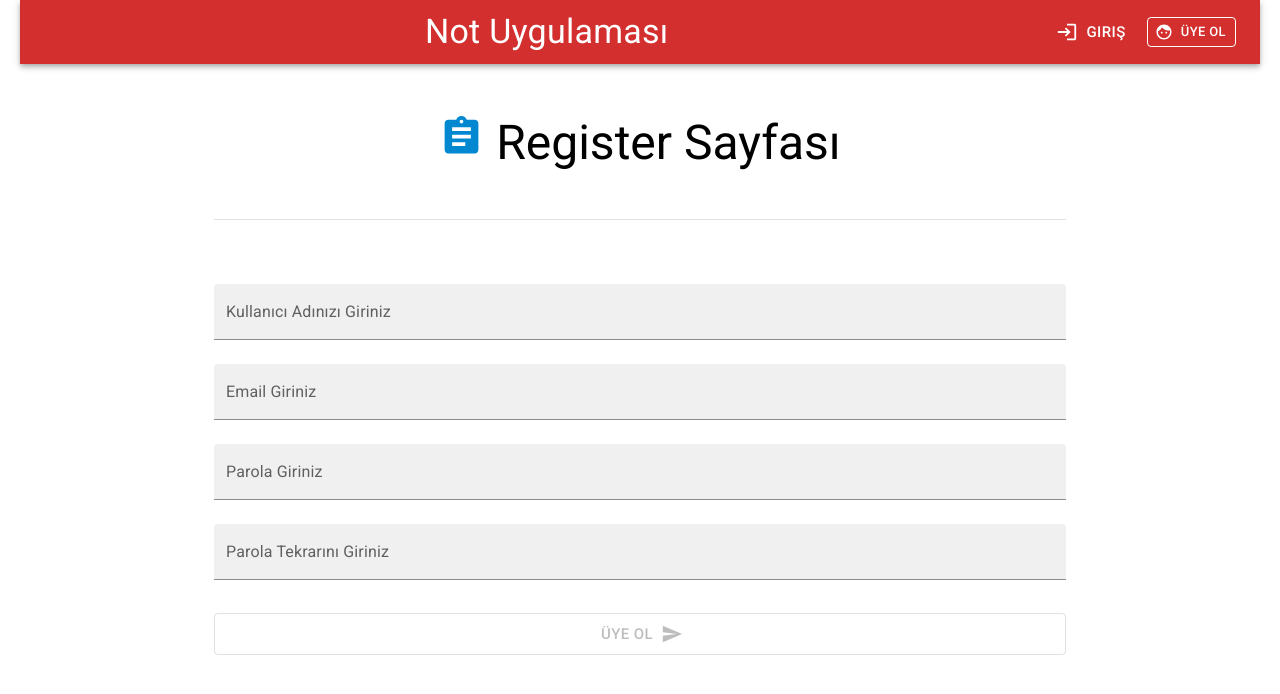
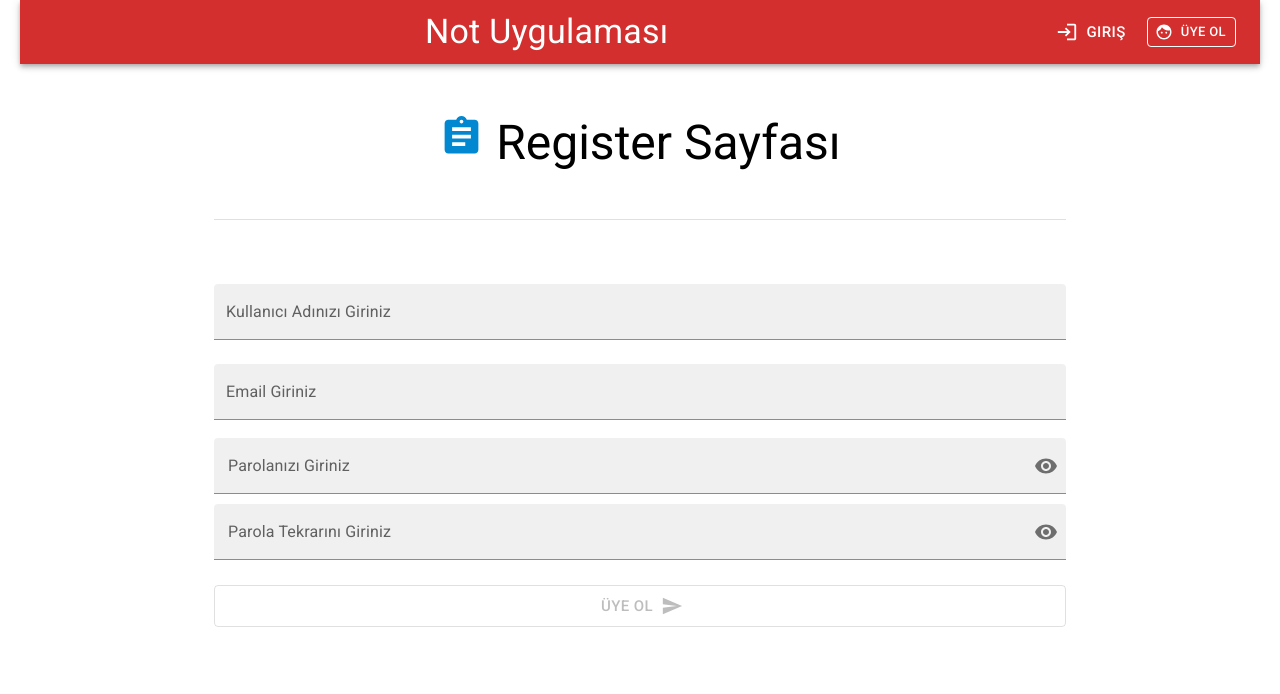
Before and after one commit to MusabBayram/mern-stack, a React (Create React App) app in the folder frontend/: page /register in a window 1280 px wide. Shown: the top 694 px of the page. Built offline with nearby package versions, Linux system fonts and the light colour scheme.

Commit message:
password visibility

```diff
--- a/frontend/src/pages/Register.jsx
+++ b/frontend/src/pages/Register.jsx
@@ -15,6 +15,13 @@ import Divider from '@mui/material/Divider';
 import Stack from '@mui/material/Stack';
 import Typography from '@mui/material/Typography';
 import Container from '@mui/material/Container';
+import Visibility from '@mui/icons-material/Visibility';
+import VisibilityOff from '@mui/icons-material/VisibilityOff';
+import IconButton from '@mui/material/IconButton';
+import InputAdornment from '@mui/material/InputAdornment';
+import FilledInput from '@mui/material/FilledInput';
+import InputLabel from '@mui/material/InputLabel';
+import FormControl from '@mui/material/FormControl';
 
 function Register() {
 
@@ -34,6 +41,8 @@ function Register() {
 
   const [buttonDisabled,setButtonDisabled]=useState(true)
 
+  const [showPassword,setShowPassword]=useState(false)
+
   const onChange = (e) => {
     setFormData((onceki)=>({
       ...onceki,
@@ -45,6 +54,10 @@ function Register() {
 	  }
 
   }
+
+  const handleClickShowPassword = () => {
+    setShowPassword(!showPassword)
+  };
 
   const onSubmit = (e) => {
     e.preventDefault()
@@ -79,62 +92,6 @@ function Register() {
     <Spinner />
   }
 
-  // return (
-  //   <>
-  //     <section className='heading'>
-  //       <h1>
-  //         <FaUser /> Üyelik Oluştur
-  //       </h1>
-  //     </section>
-  //     <section className='form'>
-  //       <form onSubmit={onSubmit}>
-  //         <div className='form-group'>
-  //           <input
-  //             type="text"
-  //             className='form-control'
-  //             id="kullaniciAd"
-  //             name="kullaniciAd"
-  //             value={kullaniciAd}
-  //             placeholder="Kullanıcı Ad Giriniz"
-  //             onChange={onChange} />
-  //         </div>
-  //         <div className='form-group'>
-  //           <input
-  //             type="email"
-  //             className='form-control'
-  //             id="email"
-  //             name="email"
-  //             value={email}
-  //             placeholder="Email Giriniz"
-  //             onChange={onChange} />
-  //         </div>
-  //         <div className='form-group'>
-  //           <input
-  //             type="password"
-  //             className='form-control'
-  //             id="parola"
-  //             name="parola"
-  //             value={parola}
-  //             placeholder="Parola Giriniz"
-  //             onChange={onChange} />
-  //         </div>
-  //         <div className='form-group'>
-  //           <input
-  //             type="password"
-  //             className='form-control'
-  //             id="parolaKontrol"
-  //             name="parolaKontrol"
-  //             value={parolaKontrol}
-  //             placeholder="Parola Tekrarını Giriniz"
-  //             onChange={onChange} />
-  //         </div>
-  //         <div className='form-group'>
-  //           <button type='submit' className='btn btn-block'>Üye Ol</button>
-  //         </div>
-  //       </form>
-  //     </section>
-  //   </>
-  // )
   return (
     <Container maxWidth="md">
 
@@ -150,9 +107,39 @@ function Register() {
 
           <TextField fullWidth label="Email Giriniz" type="email" name="email" value={email} variant="filled" onChange={onChange} margin="normal" />
 
-          <TextField fullWidth label="Parola Giriniz" type="password" name="parola" value={parola} variant="filled" onChange={onChange} margin="normal" />
+          <FormControl fullWidth sx={{marginTop:'10px'}}>
+            <InputLabel htmlFor="parola">Parolanızı Giriniz</InputLabel>
+            <FilledInput fullWidth id="parola" label="Parola Tekrarını Giriniz"
+            type={showPassword ? 'text':'password'} name="parola" value={parola} onChange={onChange}
+            endAdornment={
+            <InputAdornment position="end">
+              <IconButton
+              onClick={handleClickShowPassword}
+              edge="end"
+              >
+              {showPassword ? <VisibilityOff /> : <Visibility />}
+              </IconButton>
+            </InputAdornment>
+            } />
+          </FormControl>
 
-          <TextField fullWidth label="Parola Tekrarını Giriniz" type="password" variant="filled" name="parolaKontrol" value={parolaKontrol} onChange={onChange} margin="normal" />
+
+
+          <FormControl fullWidth sx={{marginTop:'10px'}}>
+            <InputLabel htmlFor="parolaKontrol">Parola Tekrarını Giriniz</InputLabel>
+            <FilledInput fullWidth id="parolaKontrol" label="Parola Tekrarını Giriniz"
+            type={showPassword ? 'text':'password'} name="parolaKontrol" value={parolaKontrol} onChange={onChange}
+            endAdornment={
+            <InputAdornment position="end">
+              <IconButton
+              onClick={handleClickShowPassword}
+              edge="end"
+              >
+              {showPassword ? <VisibilityOff /> : <Visibility />}
+              </IconButton>
+            </InputAdornment>
+            } />
+          </FormControl>
 
           <Button variant="outlined" type="submit" color="info" fullWidth size="large" endIcon={<SendIcon />} sx={{marginTop:'25px'}} disabled={buttonDisabled}>Üye Ol</Button>
         </Box>
```
